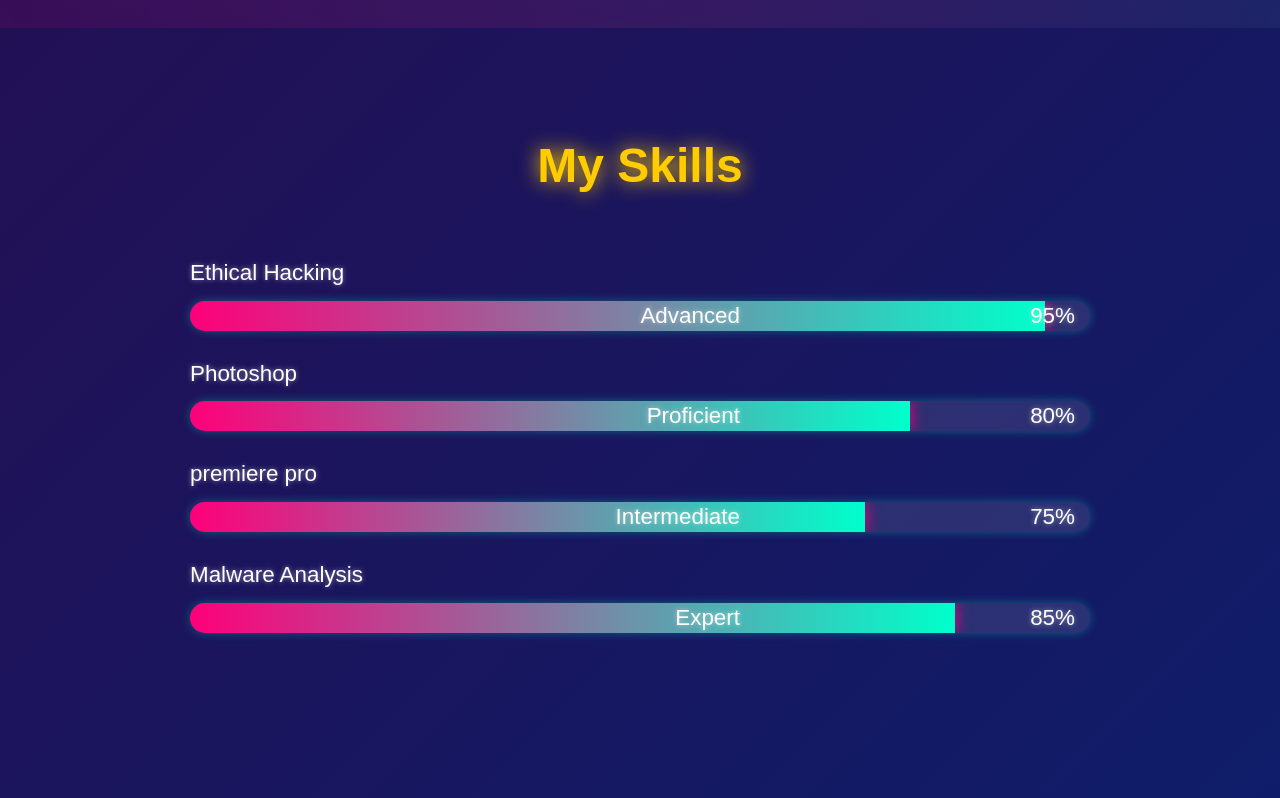
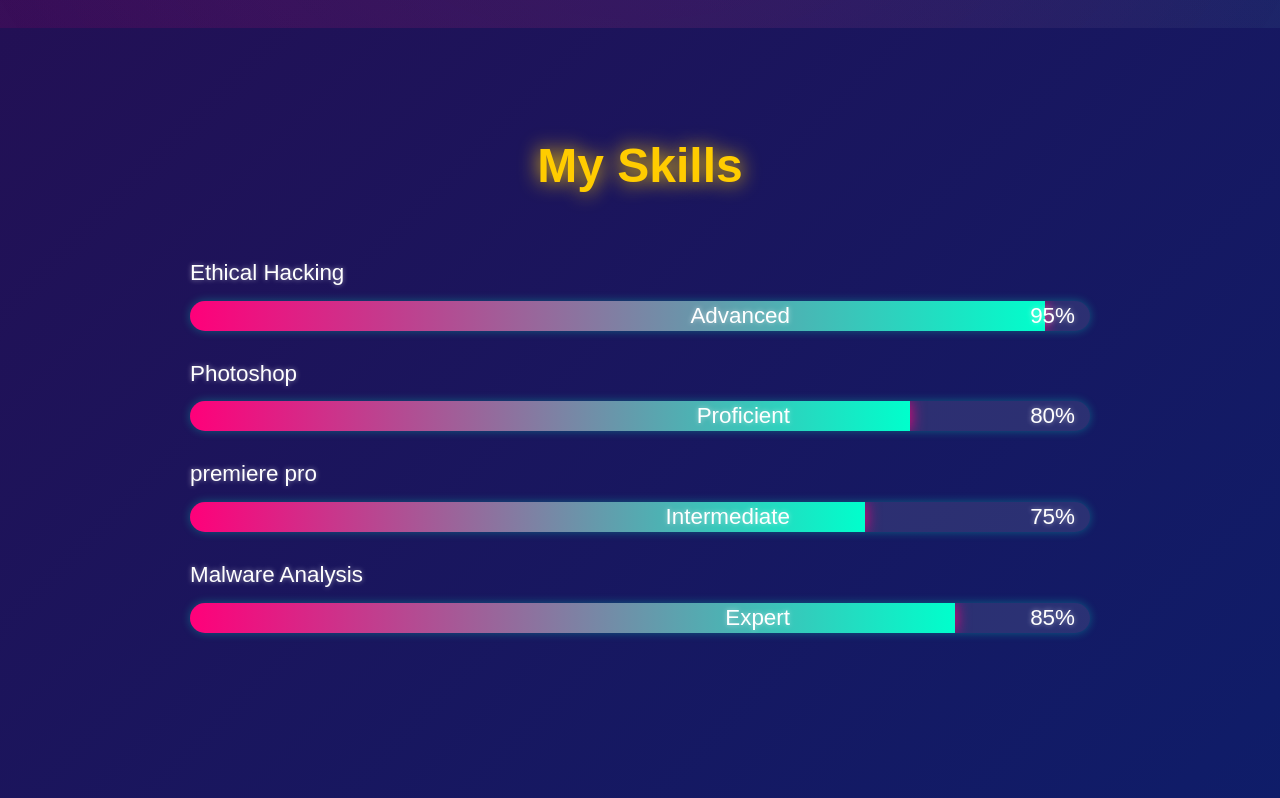
Before and after one commit to RISHBOY/mrrishboy2025, a plain HTML site: page index.html in a window 1280 px wide. Shown: the part 772-1570 px from the top of the page. Drawn offline with nearby package versions, Linux system fonts and the light colour scheme.

Commit message:
Update styles.css

```diff
--- a/styles.css
+++ b/styles.css
@@ -203,7 +203,7 @@ nav ul li a:hover {
 
 .percentage2 {
     position: absolute;
-    right: 350px;
+    right: 300px;
     top: 50%;
     transform: translateY(-50%);
     font-size: 1.2rem;
```
